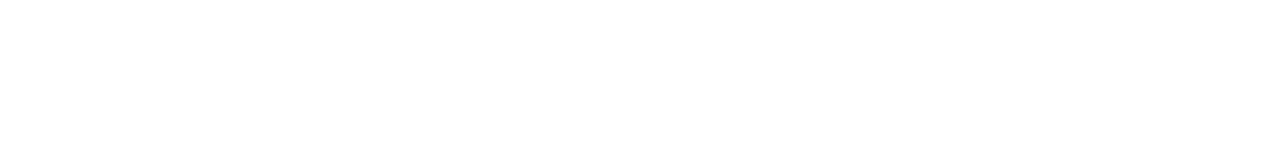
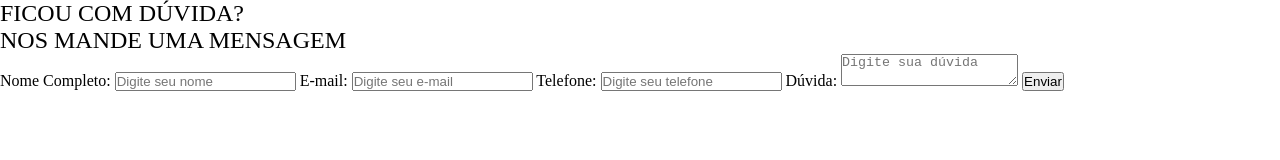
Before and after one commit to FlaviaColiv/Quest-HTML-CSS-JS-intermediario---Desafio---Formulario-com-validacao-Flavia_Oliveira, a plain HTML site: page index.html in a window 1280 px wide. Drawn offline with Linux system fonts and the light colour scheme.

Commit message:
jsCssHtml Inter 010325 3

```diff
--- a/index.html
+++ b/index.html
@@ -1,11 +1,41 @@
 <!DOCTYPE html>
-<html lang="en">
+<html lang="pt-br">
 <head>
     <meta charset="UTF-8">
     <meta name="viewport" content="width=device-width, initial-scale=1.0">
-    <title>Document</title>
+
+    <title>Formulário</title>
+
+    <link rel="stylesheet" href="./src/reset.css">
+    <link rel="stylesheet" href="./src/estilos.css">
 </head>
 <body>
+    <div class="container">
+        <form id="formulario">
+            <h2>FICOU COM DÚVIDA?</h2>
+            <h2>NOS MANDE UMA MENSAGEM</h2>
 
+            <label for="nome">Nome Completo:</label>
+            <input type="text" id="nome" name="nome" placeholder="Digite seu nome">
+            <span class="erro"></span>
+
+            <label for="email">E-mail:</label>
+            <input type="email" id="email" name="email" placeholder="Digite seu e-mail">
+            <span class="erro"></span>
+
+            <label for="telefone">Telefone:</label>
+            <input type="tel" id="telefone" name="telefone" placeholder="Digite seu telefone">
+            <span class="erro"></span>
+
+            <label for="duvida">Dúvida:</label>
+            <textarea id="duvida" name="duvida" placeholder="Digite sua dúvida"></textarea>
+            <span class="erro"></span>
+
+            <button type="submit">Enviar</button>
+        </form>
+    </div>
+
+
+    <script src="./src/js.js"></script>
 </body>
 </html>
--- /dev/null
+++ b/src/reset.css
@@ -0,0 +1,6 @@
+* {
+    margin: 0;
+    padding: 0;
+    font-weight: 300;
+    box-sizing: border-box;
+}
```
